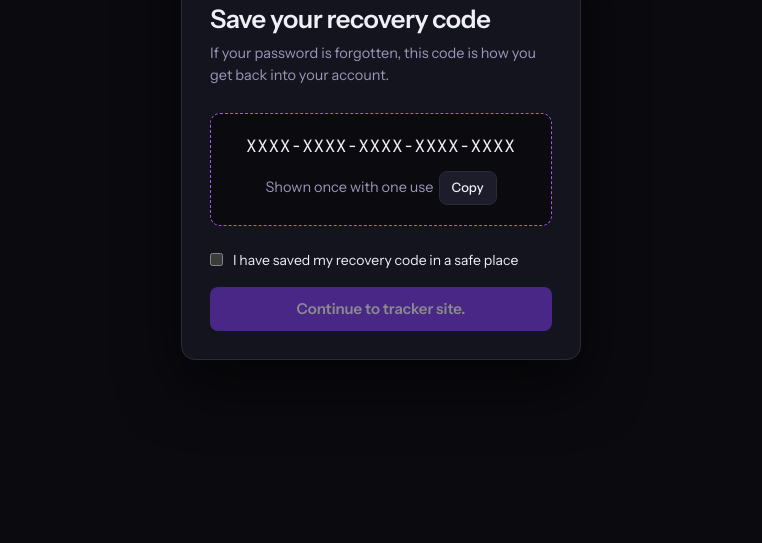
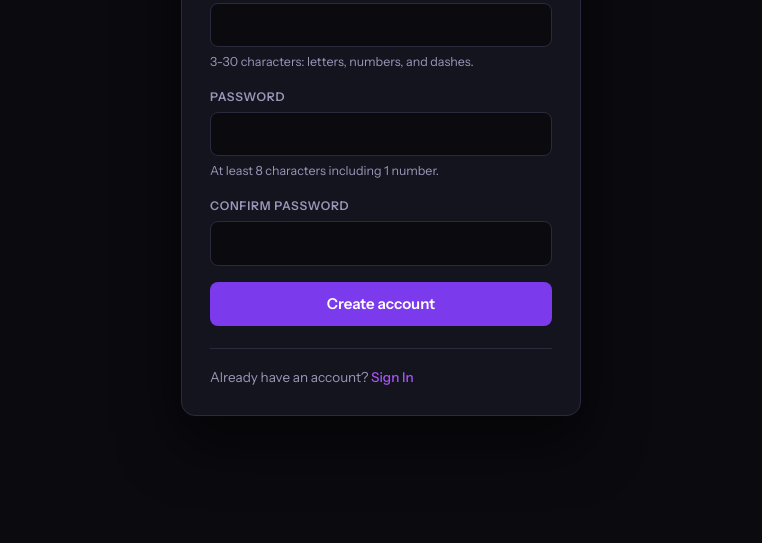
Before and after one commit to Aidan4715/Internship-Tracker, a plain HTML site: page site/first_page/signup_page/signup.html in a window 1280 px wide. Shown: the part 257-800 px from the top of the page, without its empty margins (259-1021 px from the left). Drawn offline with Linux system fonts and the light colour scheme.

Commit message:
just reverted back to how code is suppsoed to be

```diff
--- a/site/first_page/signup_page/signup.html
+++ b/site/first_page/signup_page/signup.html
@@ -21,7 +21,7 @@
                 </span>
                 Internship Tracker
             </div>
-                <div id="signup-step" hidden>
+                <div id="signup-step">
                     <!--text to show create account text-->
                     <h1 class = "auth-title">
                         Create a new account
@@ -90,7 +90,7 @@
                 </div>
 
                 <!-- This is going to be shown once the account is created -->
-                <div id="code-step">
+                <div id="code-step" hidden>
                     <h1 class="auth-title">
                         Save your recovery code
                     </h1>
```
